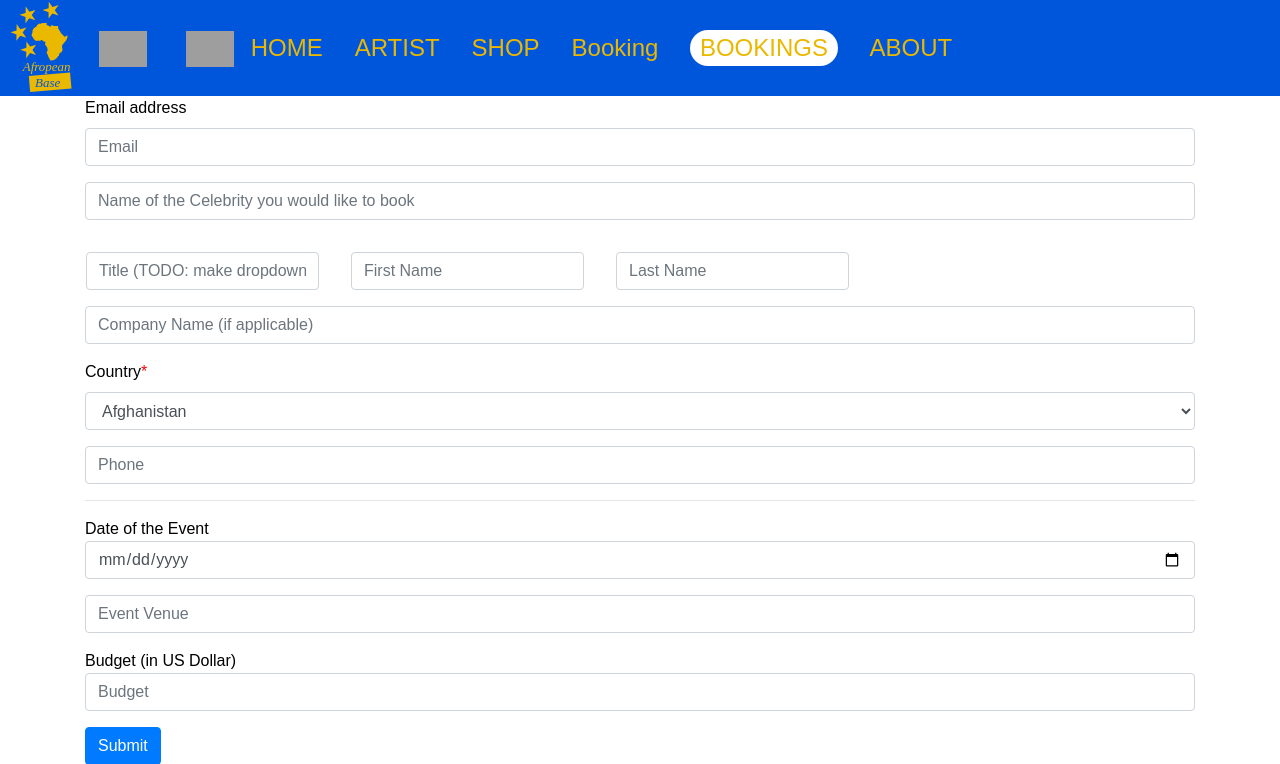
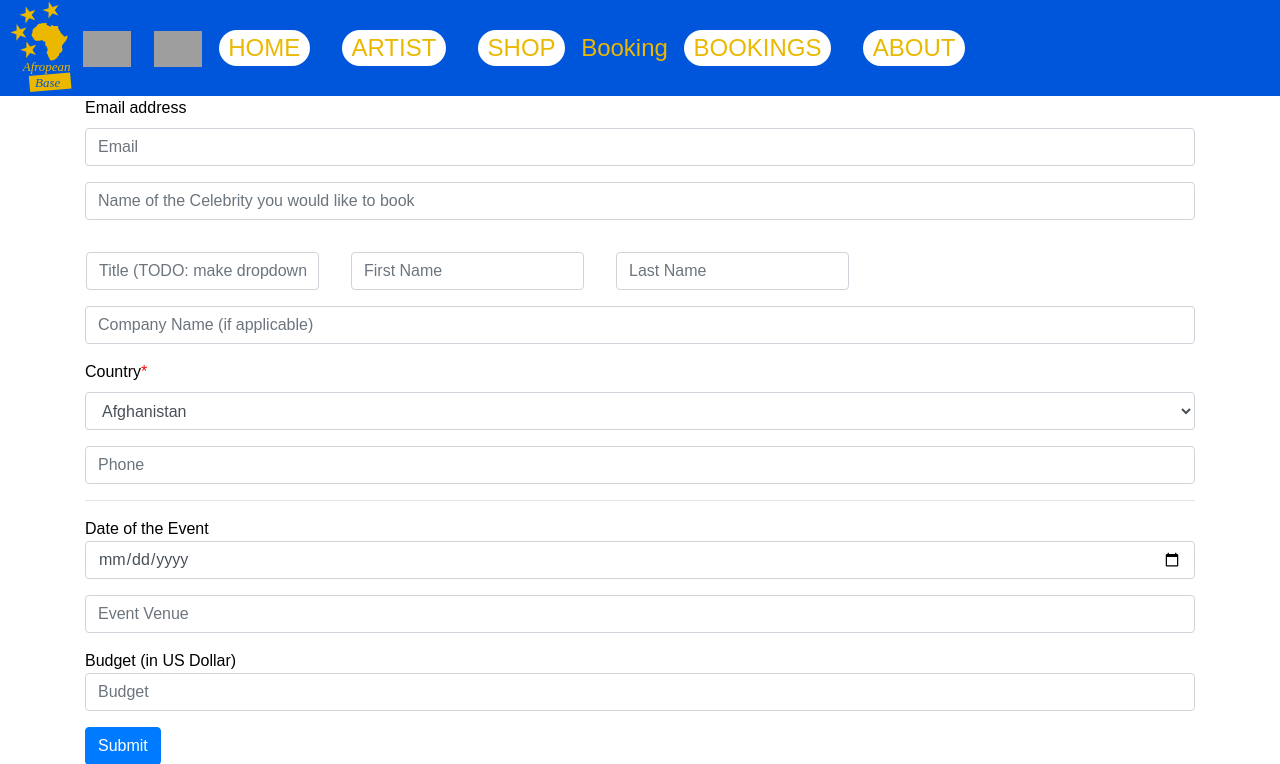
Before and after one commit to vanautrui/afropeanbase, a PHP site: page /booking.php in a window 1280 px wide. Shown: the top 764 px of the page. Run offline with PHP 8.4, Linux system fonts and the light colour scheme; some libraries are stand-ins or nearby versions; grey boxes are pictures that could not be loaded.

Commit message:
header update

```diff
--- a/header.fragment.html
+++ b/header.fragment.html
@@ -22,7 +22,7 @@
         </div>
 
         <div class="">
-          <a href="https://www.facebook.com/AfropeanBase-178199849643343/" class="m-3">
+          <a href="https://www.facebook.com/AfropeanBase-178199849643343/" class="">
             <img
               src="https://proxy.duckduckgo.com/iu/?u=https%3A%2F%2Fwww.edgehill.ac.uk%2Fthelabel%2Ffiles%2F2016%2F04%2Ffacebook-flat-vector-logo.png&f=1"
               style="width:2em; height:auto;"
@@ -38,37 +38,37 @@
 
         <div class="row mynav" id="mobile-toggle-nav">
 
-            <div class="m-3">
-              <a href="https://tickets.afropeanbase.com/product-category/tickets/" class="">
+            <div class="m-3 badge-pill">
+              <a href="index.php" class="">
                 HOME
               </a>
             </div>
 
-            <div class="m-3">
-              <a href="index.php" class="">
+            <div class="m-3 badge-pill">
+              <a href="artists.php" class="">
                   <span>ARTIST</span>
               </a>
             </div>
 
-            <div class="m-3">
-              <a href="artists.php" class="">
+            <div class="m-3 badge-pill">
+              <a href="https://tickets.afropeanbase.com/product-category/tickets/" class="">
                   SHOP
               </a>
             </div>
 
-            <div class="m-3">
+            <div class="m-3badge-pill">
               <a href="booking.php" class="">
                   Booking
               </a>
             </div>
 
-            <div class="m-3 badge-pill" style="background-color:white;">
-              <a href="media.php" class="">
+            <div class="m-3 badge-pill">
+              <a href="booking.php" class="">
                 BOOKINGS
               </a>
             </div>
 
-            <div class="m-3">
+            <div class="m-3 badge-pill">
               <a href="media.php" class="">
                 ABOUT
               </a>
--- a/style.css
+++ b/style.css
@@ -51,3 +51,7 @@ a:hover{
 .mycontainer{
   background-color: white;
 }
+
+.mynav .m-3{
+    background-color:white;
+}
```
